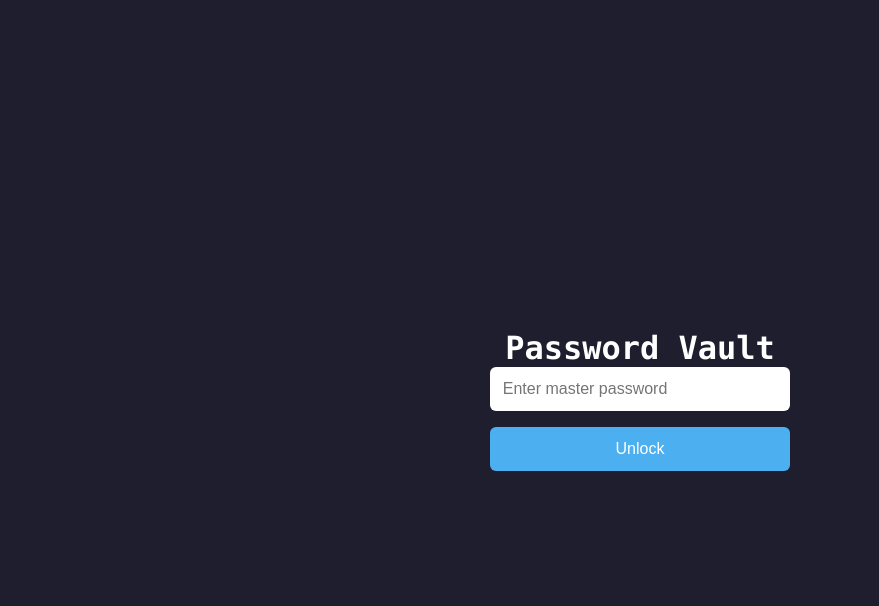
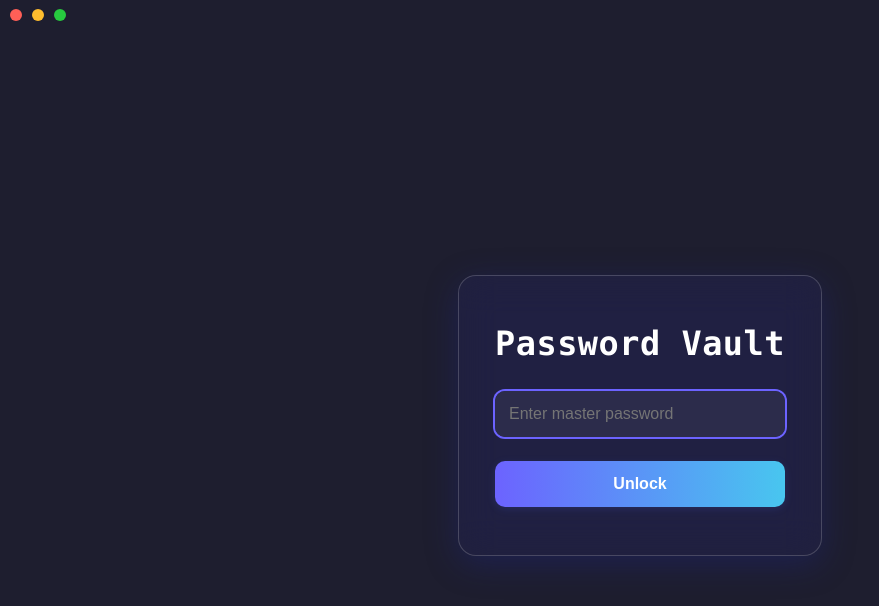
Before and after one commit to thcrull/kryptos, a React (Vite) app: page / in a window 1280 px wide. Shown: the top 606 px of the page, without its empty margins (0-879 px from the left). Built offline with nearby package versions, Linux system fonts and the light colour scheme.

Commit message:
slight frontend changes

```diff
--- a/src/main/index.ts
+++ b/src/main/index.ts
@@ -15,10 +15,10 @@ function createWindow(): void {
     ...(process.platform === "linux" ? {} : {}),
     center: true, // center window when opening app
     title: "Kryptos",
-    // frame: false,
+    frame: false,
     vibrancy: "under-window",
     visualEffectState: "active",
-    // titleBarStyle: "hidden",
+    titleBarStyle: "hidden",
     trafficLightPosition: { x: 15, y: 10 },
     webPreferences: {
       preload: join(__dirname, "../preload/index.js"),
--- a/src/renderer/src/App.tsx
+++ b/src/renderer/src/App.tsx
@@ -1,14 +1,17 @@
-import { BrowserRouter, Route, Routes } from "react-router-dom";
+import { BrowserRouter, Routes, Route } from "react-router-dom";
 import Login from "./pages/Login/Login";
 import Vault from "./pages/Vault/Vault";
+import AppLayout from "./layout/AppLayout";
 
 const App = (): JSX.Element => {
   return (
     <BrowserRouter>
-      <Routes>
-        <Route path="/" element={<Login />} />
-        <Route path="/vault" element={<Vault />} />
-      </Routes>
+      <AppLayout>
+        <Routes>
+          <Route path="/" element={<Login />} />
+          <Route path="/vault" element={<Vault />} />
+        </Routes>
+      </AppLayout>
     </BrowserRouter>
   );
 };
--- /dev/null
+++ b/src/renderer/src/components/TitleBar/TitleBar.styled.tsx
@@ -0,0 +1,46 @@
+import styled from '@emotion/styled'
+
+export const TitleBarContainer = styled.div`
+  height: 30px;
+  width: 100%;
+  display: flex;
+  align-items: center;
+  justify-content: space-between;
+  padding-left: 10px;
+  padding-right: 10px;
+
+  p {
+    font-weight: bolder;
+    text-decoration: underline;
+  }
+`
+
+export const TrafficLights = styled.div`
+  display: flex;
+  gap: 10px;
+
+  .circle {
+    width: 12px;
+    height: 12px;
+    border-radius: 50%;
+    cursor: pointer;
+    transition: transform 0.2s ease-in-out;
+
+    &:hover {
+      transform: scale(1.1);
+    }
+  }
+
+  .red {
+    background-color: #ff5f57;
+    cursor: pointer;
+  }
+
+  .yellow {
+    background-color: #ffbd2e;
+  }
+
+  .green {
+    background-color: #27c93f;
+  }
+`
--- /dev/null
+++ b/src/renderer/src/components/TitleBar/TitleBar.tsx
@@ -0,0 +1,25 @@
+import { FC } from "react";
+import { TitleBarContainer, TrafficLights } from "./TitleBar.styled";
+
+const TitleBar: FC = () => {
+  return (
+    <TitleBarContainer>
+      <TrafficLights>
+        <div
+          className="circle red"
+          onClick={() => window.windowControls.close()}
+        ></div>
+        <div
+          className="circle yellow"
+          onClick={() => window.windowControls.maximize()}
+        ></div>
+        <div
+          className="circle green"
+          onClick={() => window.windowControls.minimize()}
+        ></div>
+      </TrafficLights>
+    </TitleBarContainer>
+  );
+};
+
+export default TitleBar;
--- /dev/null
+++ b/src/renderer/src/layout/AppLayout.styled.tsx
@@ -0,0 +1,17 @@
+import styled from "@emotion/styled";
+
+export const LayoutContainer = styled.div`
+  display: flex;
+  flex-direction: column;
+  height: 100vh;
+  width: 100%;
+  background-color: #1e1e2f;
+  color: #fff;
+  user-select: none;
+`;
+
+export const ContentArea = styled.div`
+  flex: 1;
+  padding: 20px;
+  overflow-y: auto;
+`;
--- /dev/null
+++ b/src/renderer/src/layout/AppLayout.tsx
@@ -0,0 +1,18 @@
+import { FC, ReactNode } from "react";
+import { ContentArea, LayoutContainer } from "./AppLayout.styled";
+import TitleBar from "@renderer/components/TitleBar/TitleBar";
+
+interface AppLayoutProps {
+  children: ReactNode;
+}
+
+const AppLayout: FC<AppLayoutProps> = ({ children }) => {
+  return (
+    <LayoutContainer>
+      <TitleBar />
+      <ContentArea>{children}</ContentArea>
+    </LayoutContainer>
+  );
+};
+
+export default AppLayout;
--- a/src/renderer/src/pages/Login/Login.styled.tsx
+++ b/src/renderer/src/pages/Login/Login.styled.tsx
@@ -1,39 +1,74 @@
 import styled from "@emotion/styled";
 
 export const Container = styled.div`
-  height: 100vh;
+  height: 100%;
+  display: flex;
+  align-items: center;
+  justify-content: center;
+`;
+
+export const Card = styled.div`
+  background: rgba(35, 35, 71, 0.55);
+  backdrop-filter: blur(18px) saturate(180%);
+  border-radius: 18px;
+  box-shadow: 0 8px 32px 0 rgba(31, 38, 135, 0.37);
+  border: 1px solid rgba(255, 255, 255, 0.18);
+  min-width: 340px;
+  padding: 48px 36px;
   display: flex;
   flex-direction: column;
-  justify-content: center;
   align-items: center;
-  background: #1e1e2f;
-  color: #ffffff;
+  transition: background 0.3s;
 `;
 
 export const Form = styled.form`
+  width: 100%;
   display: flex;
   flex-direction: column;
-  gap: 1rem;
-  width: 300px;
+  gap: 24px;
 `;
 
 export const Input = styled.input`
-  padding: 0.8rem;
-  border-radius: 6px;
+  padding: 14px;
+  border-radius: 10px;
   border: none;
+  background: rgba(46, 46, 77, 0.7);
+  color: #fff;
   font-size: 1rem;
+  outline: none;
+  box-shadow: 0 0 0 2px transparent;
+  transition:
+    box-shadow 0.2s,
+    background 0.2s;
+
+  &:focus {
+    box-shadow: 0 0 0 2px #6c63ff;
+    background: rgba(46, 46, 77, 0.9);
+  }
 `;
 
 export const Button = styled.button`
-  padding: 0.8rem;
-  background: #4cafef;
-  color: white;
+  padding: 14px;
+  border-radius: 10px;
   border: none;
-  border-radius: 6px;
+  background: linear-gradient(90deg, #6c63ff 0%, #48c6ef 100%);
+  color: #fff;
   font-size: 1rem;
+  font-weight: 600;
   cursor: pointer;
+  box-shadow: 0 2px 8px rgba(76, 110, 245, 0.15);
+  transition: background 0.2s;
 
   &:hover {
-    background: #3a9cd9;
+    background: linear-gradient(90deg, #48c6ef 0%, #6c63ff 100%);
   }
 `;
+
+export const Title = styled.h1`
+  margin-bottom: 28px;
+  font-size: 2.1rem;
+  font-weight: 700;
+  color: #fff;
+  text-align: center;
+  letter-spacing: 0.5px;
+`;
--- a/src/renderer/src/pages/Login/Login.tsx
+++ b/src/renderer/src/pages/Login/Login.tsx
@@ -1,6 +1,6 @@
 import React, { useState } from "react";
 import { useNavigate } from "react-router-dom";
-import { Container, Form, Input, Button } from "./Login.styled";
+import { Container, Card, Form, Input, Button, Title } from "./Login.styled";
 
 const Login: React.FC = () => {
   const [password, setPassword] = useState("");
@@ -19,16 +19,19 @@ const Login: React.FC = () => {
 
   return (
     <Container>
-      <h1>Password Vault</h1>
+      <Card>
+        <Title>Password Vault</Title>
         <Form onSubmit={handleSubmit}>
           <Input
             type="password"
             placeholder="Enter master password"
             value={password}
             onChange={(e) => setPassword(e.target.value)}
+            autoFocus
           />
           <Button type="submit">Unlock</Button>
         </Form>
+      </Card>
     </Container>
   );
 };
```
Also changed, not shown: 1 other file (tests, documents, lock files or other folders). Lines whose indentation alone changed are shown as unchanged.
